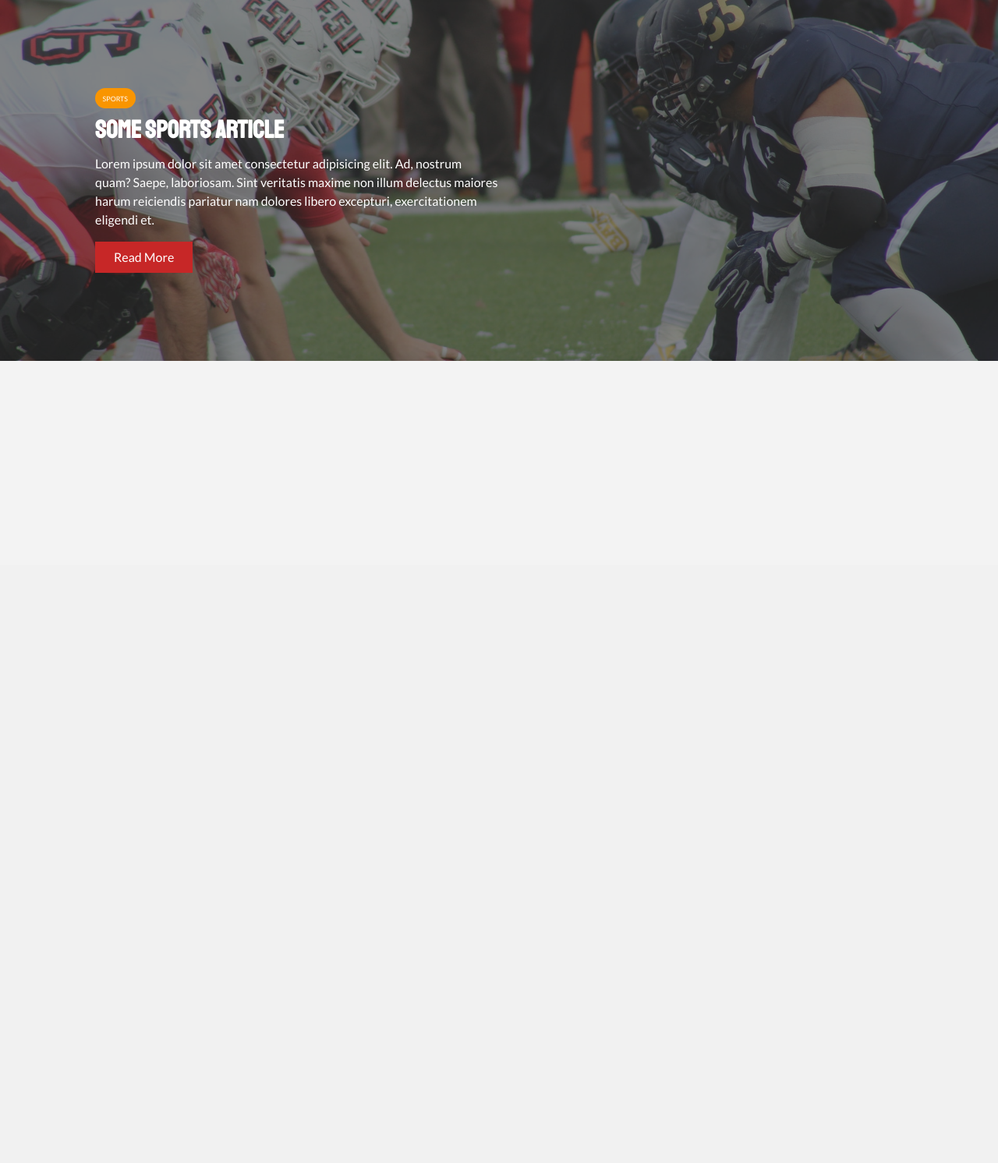
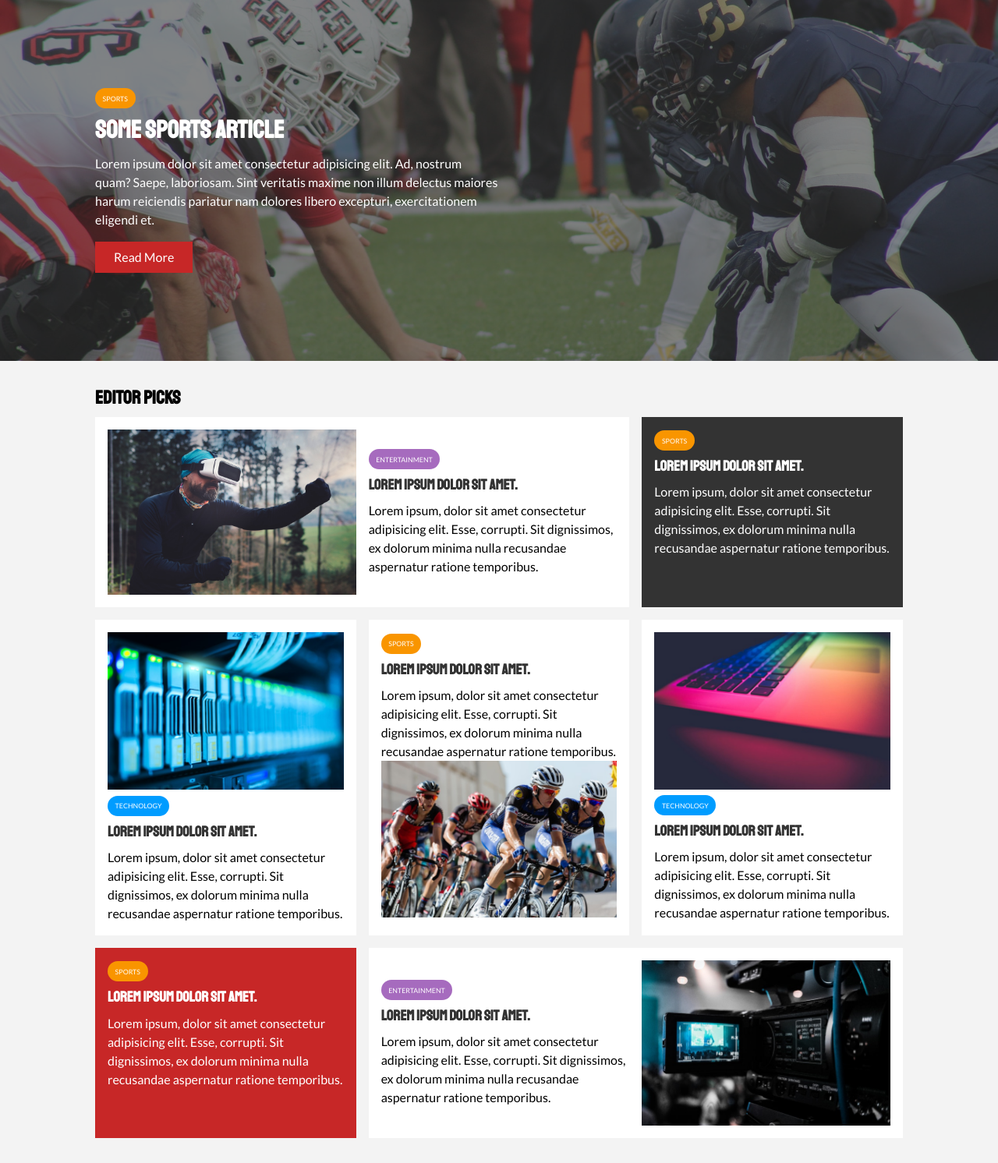
Before and after one commit to winadiw/modern-html-css-course, a PHP site: page / in a window 1280 px wide. Shown: the part 75-1567 px from the top of the page at 78% size. Before the commit the page ends 538 px from the top, so only its background shows below. Run offline with PHP 8.4, Linux system fonts and the light colour scheme; some libraries are stand-ins or nearby versions.

Commit message:
#100 - home articles grid

```diff
--- a/css_grid_sandbox/03_grid_span.html
+++ b/css_grid_sandbox/03_grid_span.html
@@ -22,7 +22,7 @@
         grid-column-end: 4; based on lines
         grid-row-start: 1;
         grid-row-end: 3; based on lines */
-        grid-column: 1 / span 3; /* start at then span x */
+        grid-column: 1 / span 3; /* start at y then span x */
         grid-row: 1 / span 2;
       }
 
--- a/newsgrid/css/style.css
+++ b/newsgrid/css/style.css
@@ -106,6 +106,48 @@ h6 {
   opacity: 0.9;
 }
 
+.card {
+  background: white;
+  padding: 1rem;
+}
+
+.bg-dark {
+  background: var(--dark-color);
+  color: white;
+}
+.bg-primary {
+  background: var(--primary-color);
+  color: white;
+}
+
+.bg-secondary {
+  background: var(--secondary-color);
+  color: white;
+}
+
+.bg-dark h1,
+.bg-dark h2,
+.bg-dark h3,
+.bg-dark a,
+.bg-primary h1,
+.bg-primary h2,
+.bg-primary h3,
+.bg-primary a,
+.bg-secondary h1,
+.bg-secondary h2,
+.bg-secondary h3,
+.bg-secondary a {
+  color: white;
+}
+
+.py-1 { padding: 1.5rem 0; }
+.py-2 { padding: 2rem 0; }
+.py-3 { padding: 3rem 0;}
+
+.p-1 { padding: 1.5rem; }
+.p-2 { padding: 2rem; }
+.p-3 { padding: 3rem;}
+
 /* Navigation */
 #main-nav {
   background: white;
@@ -188,3 +230,23 @@ h6 {
 #showcase .showcase-content p {
   margin-bottom: 1rem;
 }
+
+/* Home Articles */
+#home-articles .articles-container {
+  display: grid;
+  grid-template-columns: repeat(3, 1fr);
+  gap: 1rem;
+}
+
+#home-articles .articles-container > *:first-child,
+#home-articles .articles-container > *:last-child {
+  display: grid;
+  grid-template-columns: repeat(2, 1fr);
+  gap: 1rem;
+  align-items: center;
+  grid-column: 1 / span 2;
+}
+
+#home-articles .articles-container > *:last-child {
+  grid-column: 2 / span 2;
+}
--- a/newsgrid/index.html
+++ b/newsgrid/index.html
@@ -40,6 +40,60 @@
       </div>
     </div>
   </header>
+
+  <!-- Home Articles -->
+  <section id="home-articles" class="py-2">
+    <div class="container">
+      <h2>Editor Picks</h2>
+      <div class="articles-container">
+        <article class="card">
+          <img src="img/articles/ent1.jpg" alt="">
+          <div>
+            <div class="category category-ent">Entertainment</div>
+            <h3><a href="article.html">Lorem ipsum dolor sit amet.</a></h3>
+            <p>Lorem ipsum, dolor sit amet consectetur adipisicing elit. Esse, corrupti. Sit dignissimos, ex dolorum minima nulla recusandae aspernatur ratione temporibus.</p>
+          </div>
+        </article>
+        <article class="card bg-dark">
+          <div class="category category-sports">Sports</div>
+          <h3><a href="article.html">Lorem ipsum dolor sit amet.</a></h3>
+          <p>Lorem ipsum, dolor sit amet consectetur adipisicing elit. Esse, corrupti. Sit dignissimos, ex dolorum minima nulla recusandae aspernatur ratione temporibus.</p>
+        </article>
+        <article class="card">
+          <img src="img/articles/tech1.jpg" alt="">
+          <div class="category category-tech">Technology</div>
+          <h3><a href="article.html">Lorem ipsum dolor sit amet.</a></h3>
+          <p>Lorem ipsum, dolor sit amet consectetur adipisicing elit. Esse, corrupti. Sit dignissimos, ex dolorum minima nulla recusandae aspernatur ratione temporibus.</p>
+        </article>
+        <article class="card">
+          <div class="category category-sports">Sports</div>
+          <h3><a href="article.html">Lorem ipsum dolor sit amet.</a></h3>
+          <p>Lorem ipsum, dolor sit amet consectetur adipisicing elit. Esse, corrupti. Sit dignissimos, ex dolorum minima nulla recusandae aspernatur ratione temporibus.</p>
+          <img src="img/articles/sports1.jpg" alt="">
+        </article>
+        <article class="card">
+          <img src="img/articles/tech2.jpg" alt="">
+          <div class="category category-tech">Technology</div>
+          <h3><a href="article.html">Lorem ipsum dolor sit amet.</a></h3>
+          <p>Lorem ipsum, dolor sit amet consectetur adipisicing elit. Esse, corrupti. Sit dignissimos, ex dolorum minima nulla recusandae aspernatur ratione temporibus.</p>
+        </article>
+        <article class="card bg-primary">
+          <div class="category category-sports">Sports</div>
+          <h3><a href="article.html">Lorem ipsum dolor sit amet.</a></h3>
+          <p>Lorem ipsum, dolor sit amet consectetur adipisicing elit. Esse, corrupti. Sit dignissimos, ex dolorum minima nulla recusandae aspernatur ratione temporibus.</p>
+        </article>
+        <article class="card">
+          <div>
+            <div class="category category-ent">Entertainment</div>
+            <h3><a href="article.html">Lorem ipsum dolor sit amet.</a></h3>
+            <p>Lorem ipsum, dolor sit amet consectetur adipisicing elit. Esse, corrupti. Sit dignissimos, ex dolorum minima nulla recusandae aspernatur ratione temporibus.</p>
+          </div>
+          <img src="img/articles/ent2.jpg" alt="">
+        </article>
+      </div>
+    </div>
+  </section>
+
   <script src="https://kit.fontawesome.com/c376bcfedf.js" crossorigin="anonymous"></script>
 </body>
 </html>
```
